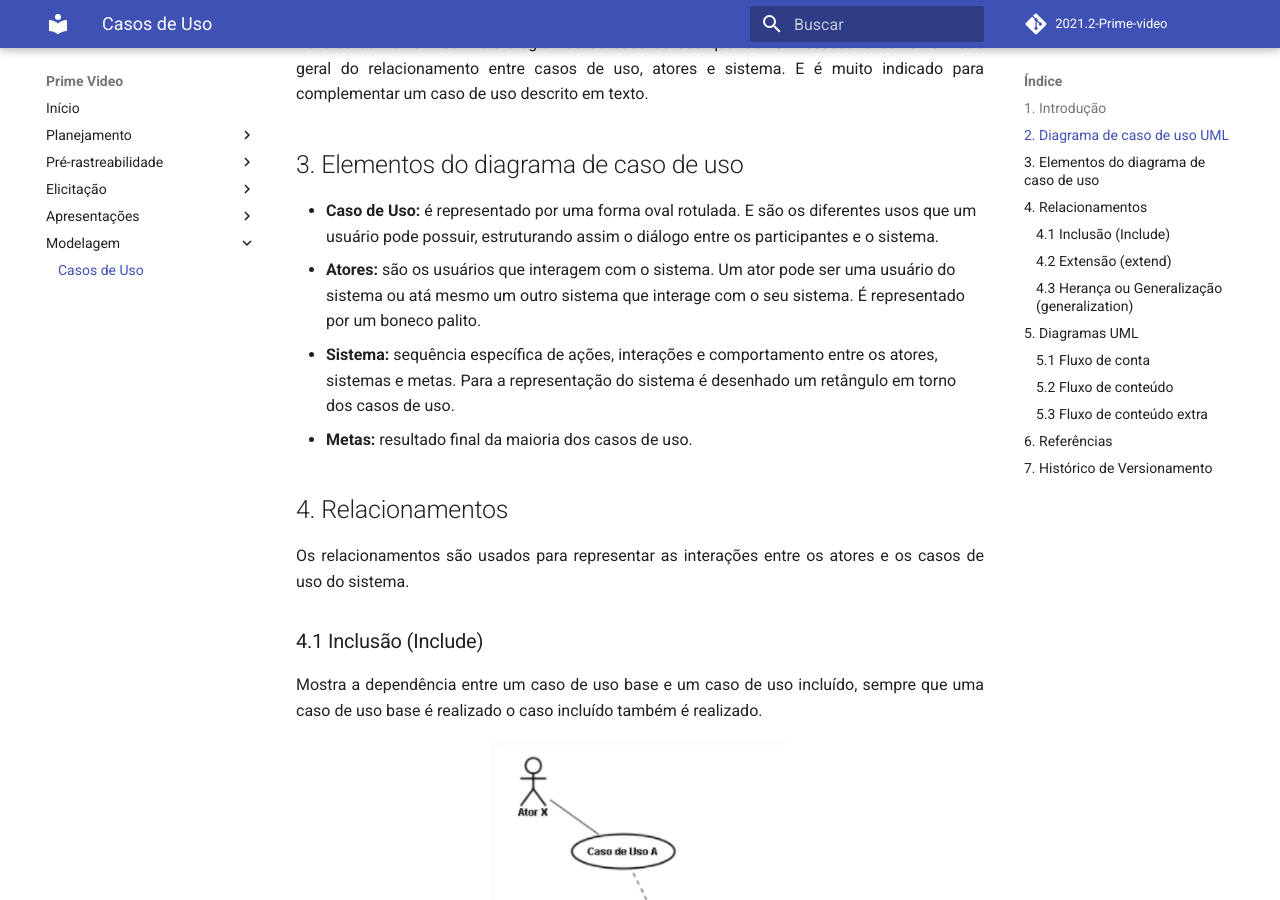
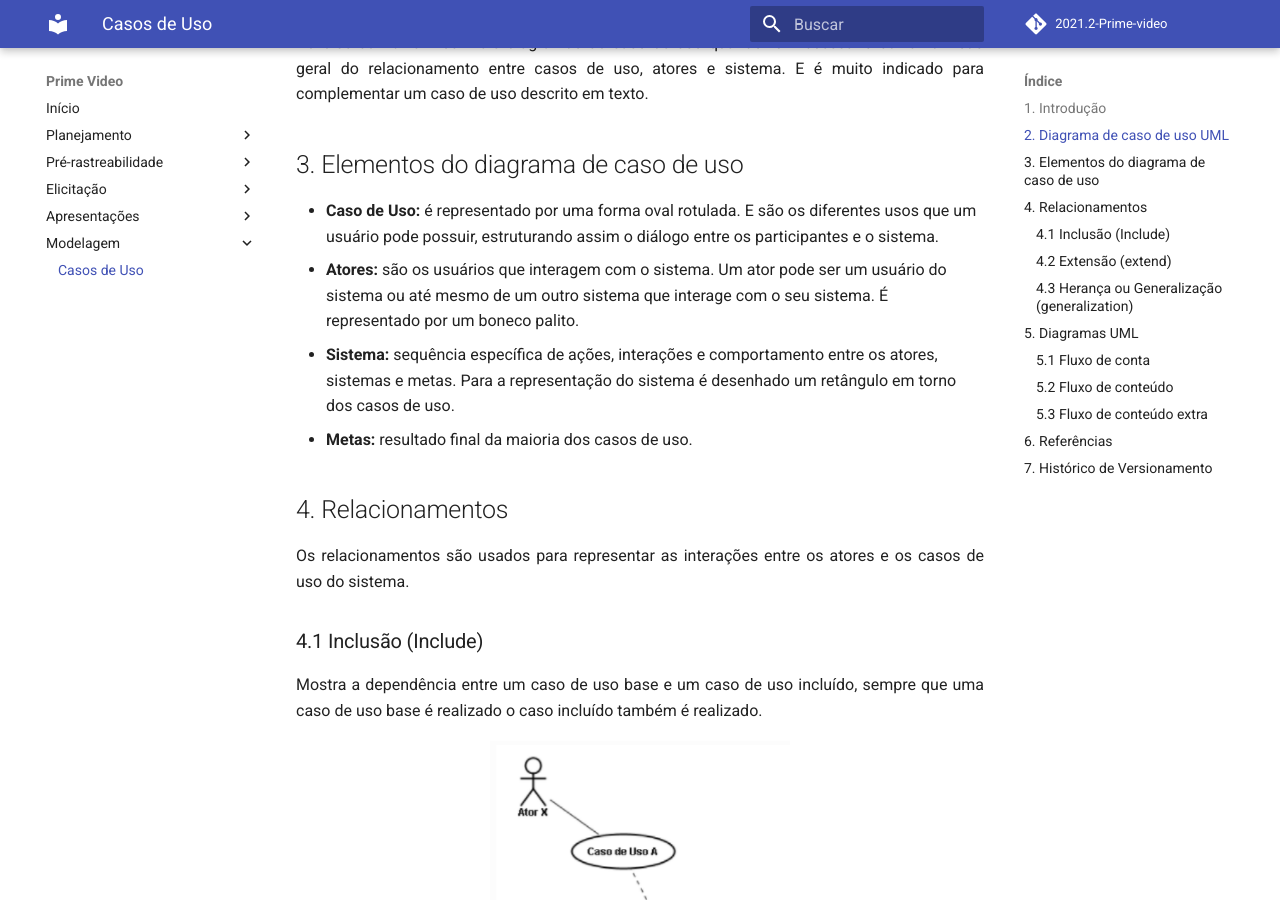
Before and after one commit to Requisitos-de-Software/2021.2-Prime-video, an MkDocs documentation site: the page built from docs/modelagem/casos_de_uso.md, in a window 1280 px wide and 900 px high, scrolled down 461 px. Built offline with MkDocs 1.6.1 and Material for MkDocs 9.7.7, drawn with Linux system fonts in a browser that asks for light colours; comment, search, counter and statistics services are not loaded; some of the changed text lies outside the part shown.

Commit message:
Fix: Corrigindo alguns erros de escrita

```diff
--- a/docs/modelagem/casos_de_uso.md
+++ b/docs/modelagem/casos_de_uso.md
@@ -18,7 +18,7 @@ Deve-se utilizar um ou mais diagramas de caso de uso quando for necessário dar
 ## 3. Elementos do diagrama de caso de uso
 
 - **Caso de Uso:** é representado por uma forma oval rotulada. E são os diferentes usos que um usuário pode possuir, estruturando assim o diálogo entre os participantes e o sistema.
-- **Atores:** são os usuários que interagem com o sistema. Um ator pode ser uma usuário do sistema ou atá mesmo um outro sistema que interage com o seu sistema. É representado por um boneco palito.
+- **Atores:** são os usuários que interagem com o sistema. Um ator pode ser um usuário do sistema ou até mesmo de um outro sistema que interage com o seu sistema. É representado por um boneco palito.
 - **Sistema:** sequência específica de ações, interações e comportamento entre os atores, sistemas e metas. Para a representação do sistema é desenhado um retângulo em torno dos casos de uso.
 - **Metas:** resultado final da maioria dos casos de uso.
 
```
Also changed, not shown: other parts of docs/modelagem/casos_de_uso.md (+1 -1 lines).
